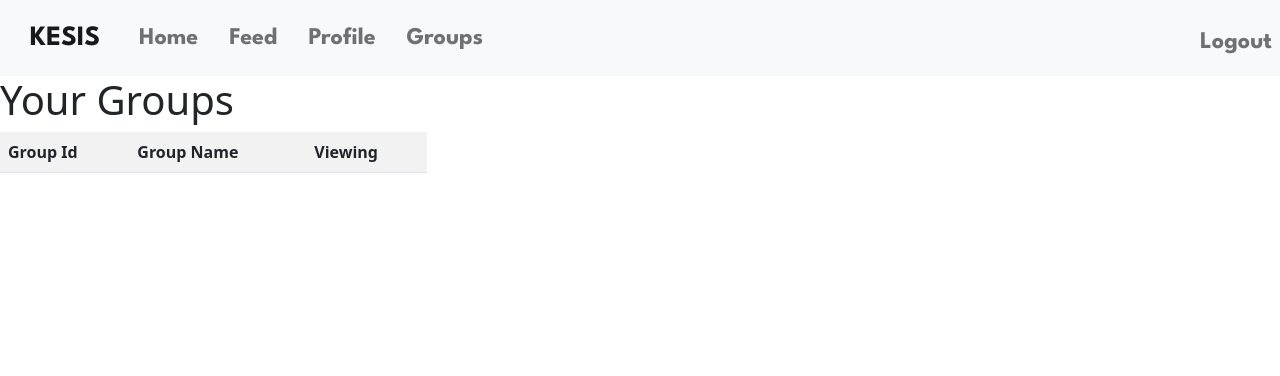
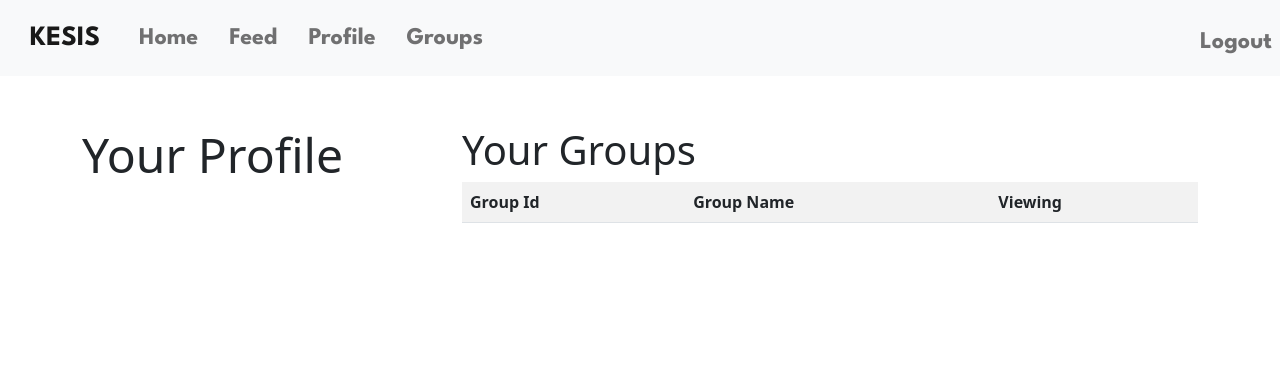
Before and after one commit to burakssener/Kesis, a Flask app: page /profile in a window 1280 px wide. Shown: the top 376 px of the page. Run offline with Flask 3, Linux system fonts and the light colour scheme; a user stored in the database is signed in; lists and menus that the app fills with data are empty; some libraries are stand-ins or nearby versions.

Commit message:
Wed, Nov 22, 2023, 11:04 AM +03:00

```diff
--- a/basicsocial/templates/profile.html
+++ b/basicsocial/templates/profile.html
@@ -1,13 +1,16 @@
 {% extends "layout.html" %}
 
 {% block title %}
-    Log In
+    Profile
 {% endblock %}
 
 {% block main %}
-
+<div class="container">
+    <div class="row">
+        <div class = "col-4">
+            <p class="display-5"> Your Profile</p>
         </div>
-<div class = "col-4">
+        <div class = "col-8">
             <h1 class="display-6"> Your Groups</h1>
             <table class="table table-striped">
                 <tr>
@@ -29,5 +32,8 @@
                 {%endfor%}
             </table>
         </div>
+    </div>
+
+</div>
 
 {% endblock %}
```
Lines whose indentation alone changed are shown as unchanged.
